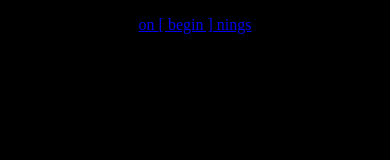
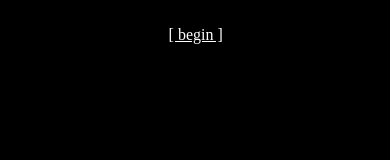
Before and after one commit to rosadevera/core-interaction, a plain HTML site: page p1/index.html in a window 390 px wide. Drawn offline with Linux system fonts and the light colour scheme; a web font is replaced by a local one.

Commit message:
feb 28 2

```diff
--- a/p1/index.html
+++ b/p1/index.html
@@ -15,18 +15,11 @@
 </head>
 <body>
 
-    <!-- <p>This is my Project 1</p>
-    <a href="../index.html"><button>Class Website</button></a> -->
-
-    <div class="navcontainer">
-        <div class="box1"></div>
-        <div class="box2">
-            <p>
-                <a href="home.html">on <span class="landing">[ begin ]</span> nings</a>
-            </p>
-        </div>
-        <div class="box3"></div>
-    </div>
+    <header class="index">
+        <p>
+            on <span id="index"><a href="home.html">[ begin ]</a></span> nings
+        </p>
+    </header>
 
 </body>
 </html>
--- a/p1/style.css
+++ b/p1/style.css
@@ -58,6 +58,10 @@ header {
     /* border: 1px solid black; */
 }
 
+.index {
+    color: black;
+}
+
 footer {
     position: fixed;
     bottom: 10px;
@@ -78,11 +82,16 @@ p {
 
 a {
     text-decoration: underline;
+    color: black;
 }
 
-a:visited {
-    text-decoration: none;
+a {
+    text-decoration: underline;
     color: black;
+}
+
+#index a {
+    color: white;
 }
 
 a:hover {
@@ -94,7 +103,7 @@ a:hover {
 .maincontainer {
     position: fixed;
     width: 100vw;
-    height: 93vh;
+    height: 97vh;
     display: flex;
     justify-content: center;
     align-items: center;
@@ -106,7 +115,7 @@ a:hover {
     font-family: "adobe-garamond-pro", serif;
     font-weight: 400;
     font-style: normal;
-    font-size: 1.5rem;
+    font-size: 1.75rem;
     letter-spacing: 0.5px;
     transition: ease-in-out 1.5s;
 
@@ -138,3 +147,14 @@ a:hover {
     padding: 50px;
     text-align: center;
 }
+
+
+@media only screen and (max-width: 768px) {
+    .maincontainer {
+        height: 93vh;
+    }
+
+    .navpoem {
+        font-size: 1.25rem;
+    }
+}
```
